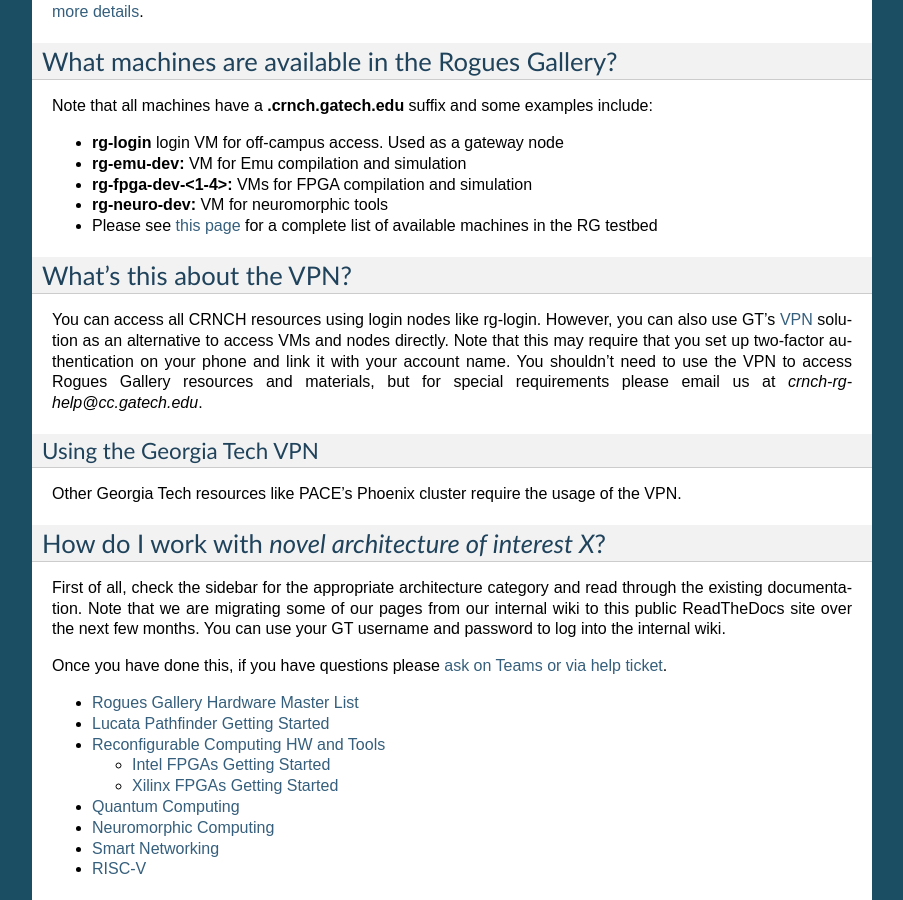
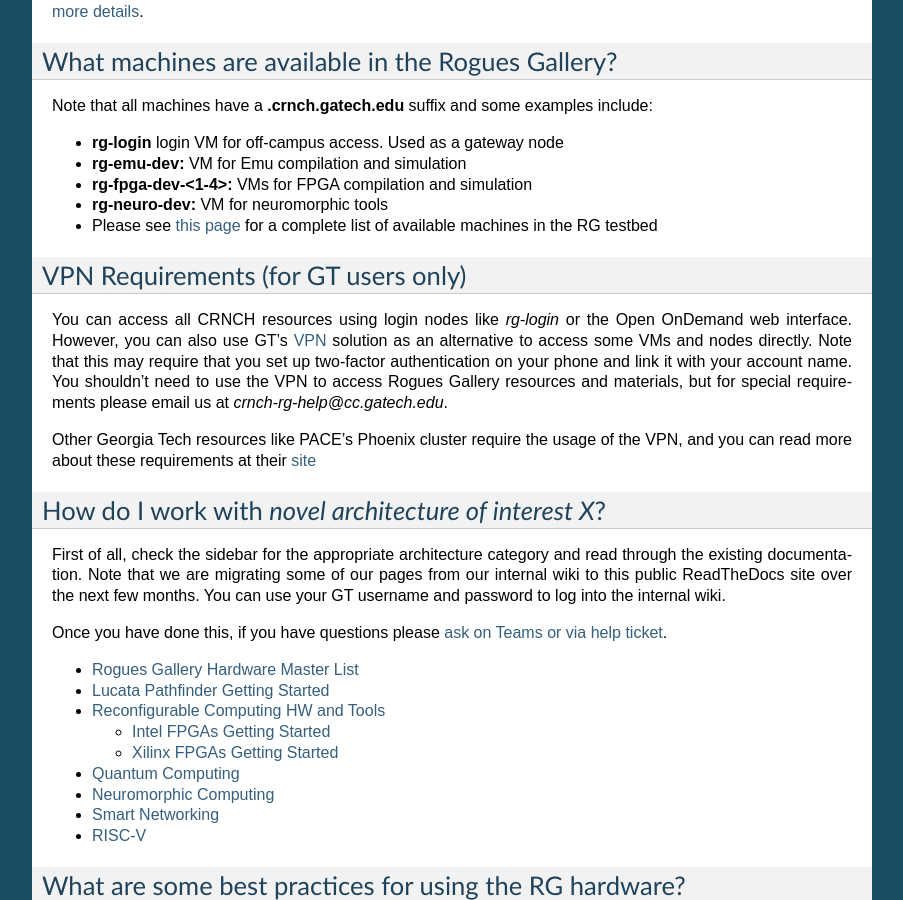
Before and after one commit to gt-crnch-rg/read-the-docs, a Sphinx documentation site: the page built from docs/general/rg-getting-started.rst, in a window 1280 px wide and 900 px high, scrolled down 1023 px. Shown: the whole window, without its empty margins (198-1101 px from the left). Built offline with Sphinx 7.4.7, drawn with Linux system fonts in a browser that asks for light colours; pages that are not in the unit, such as notebooks, are missing from menus; some of the changed text lies outside the part shown.

Commit message:
Update rg-getting-started.rst

```diff
--- a/docs/general/rg-getting-started.rst
+++ b/docs/general/rg-getting-started.rst
@@ -53,13 +53,11 @@
 -  **rg-neuro-dev:** VM for neuromorphic tools
 -  Please see `this page <https://gt-crnch-rg.readthedocs.io/en/main/general/rg-hardware.html>`__ for a complete list of available machines in the RG testbed
 
-What's this about the VPN?
+VPN Requirements (for GT users only)
 --------------------------
-You can access all CRNCH resources using login nodes like rg-login. However, you can also use GT's `VPN <https://faq.oit.gatech.edu/content/how-do-i-get-started-campus-vpn>`__ solution as an alternative to access VMs and nodes directly. Note that this may require that you set up two-factor authentication on your phone and link it with your account name. You shouldn't need to use the VPN to access Rogues Gallery resources and materials, but for special requirements please email us at *crnch-rg-help@cc.gatech.edu*.
+You can access all CRNCH resources using login nodes like `rg-login` or the Open OnDemand web interface. However, you can also use GT's `VPN <https://faq.oit.gatech.edu/content/how-do-i-get-started-campus-vpn>`__ solution as an alternative to access some VMs and nodes directly. Note that this may require that you set up two-factor authentication on your phone and link it with your account name. You shouldn't need to use the VPN to access Rogues Gallery resources and materials, but for special requirements please email us at *crnch-rg-help@cc.gatech.edu*.
 
-Using the Georgia Tech VPN
-~~~~~~~~~~~~~~~~~~~~~~~~~~
-Other Georgia Tech resources like PACE's Phoenix cluster require the usage of the VPN.
+Other Georgia Tech resources like PACE's Phoenix cluster require the usage of the VPN, and you can read more about these requirements at their `site <https://docs.pace.gatech.edu/phoenix_cluster/logon_phnx/>`__
 
 How do I work with *novel architecture of interest X*?
 ------------------------------------------------------
```
